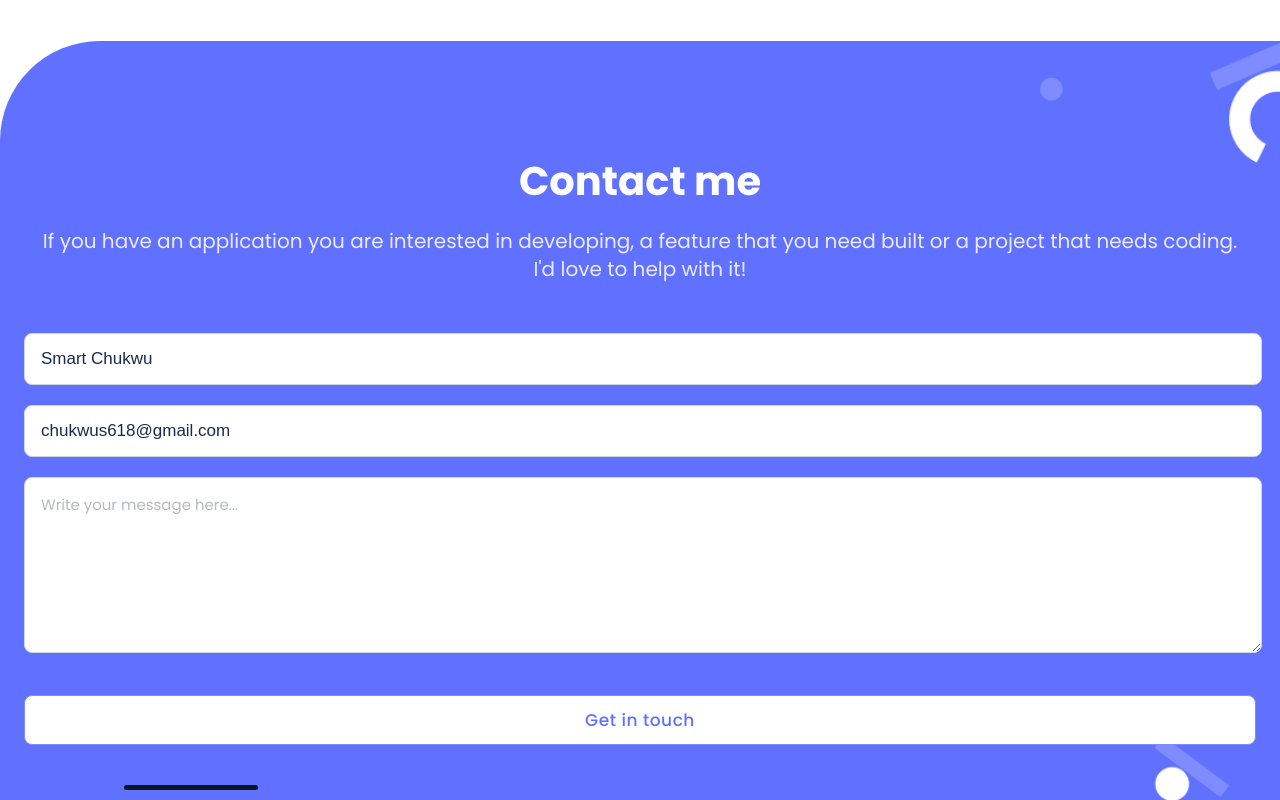
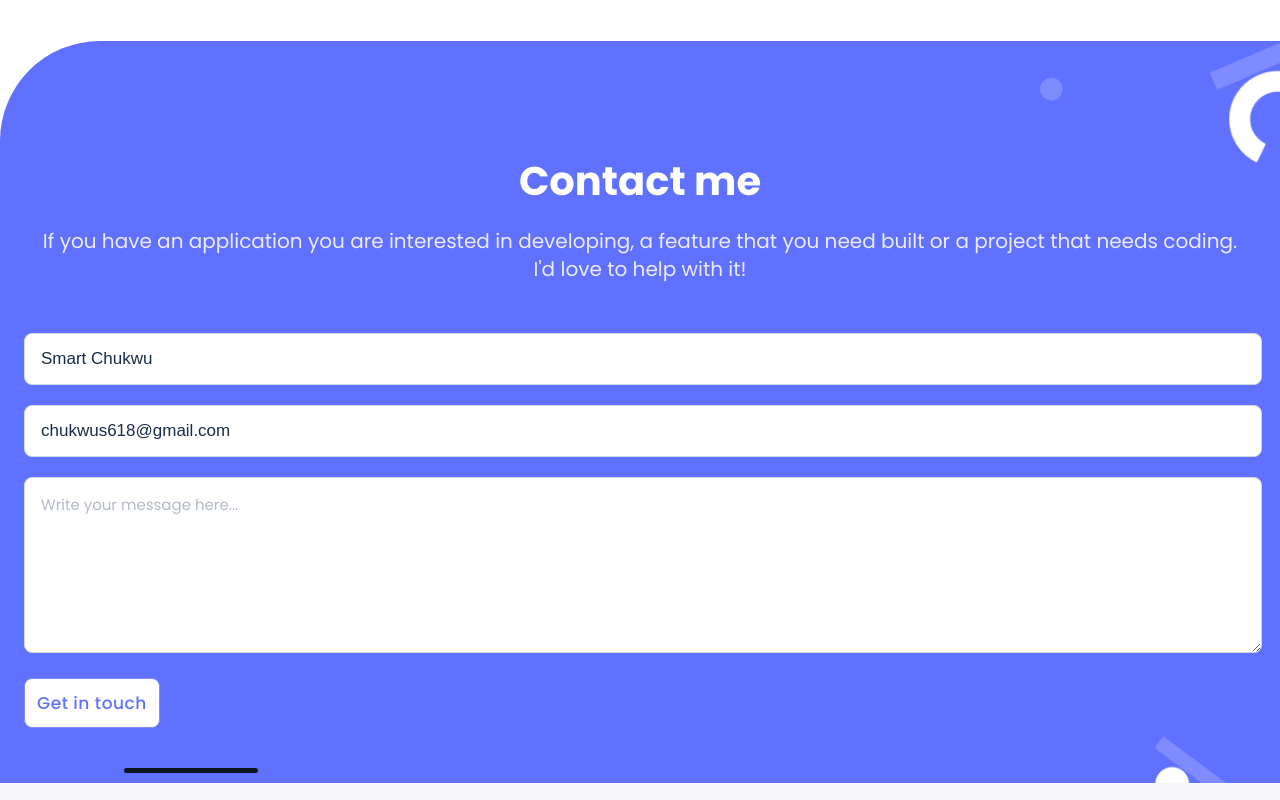
Before and after one commit to chukwus618/Portfolio-Setup, a plain HTML site: page index.html in a window 1280 px wide. Shown: the part 6934-7734 px from the top of the page. Drawn offline with Linux system fonts and the light colour scheme.

Commit message:
Align form button to flex start

```diff
--- a/index.css
+++ b/index.css
@@ -366,7 +366,8 @@ h2 {
 }
 
 .button-contact {
-  margin-top: 22px;
+  margin-top: 5px;
+  align-self: flex-start;
 }
 
 input::placeholder {
```
